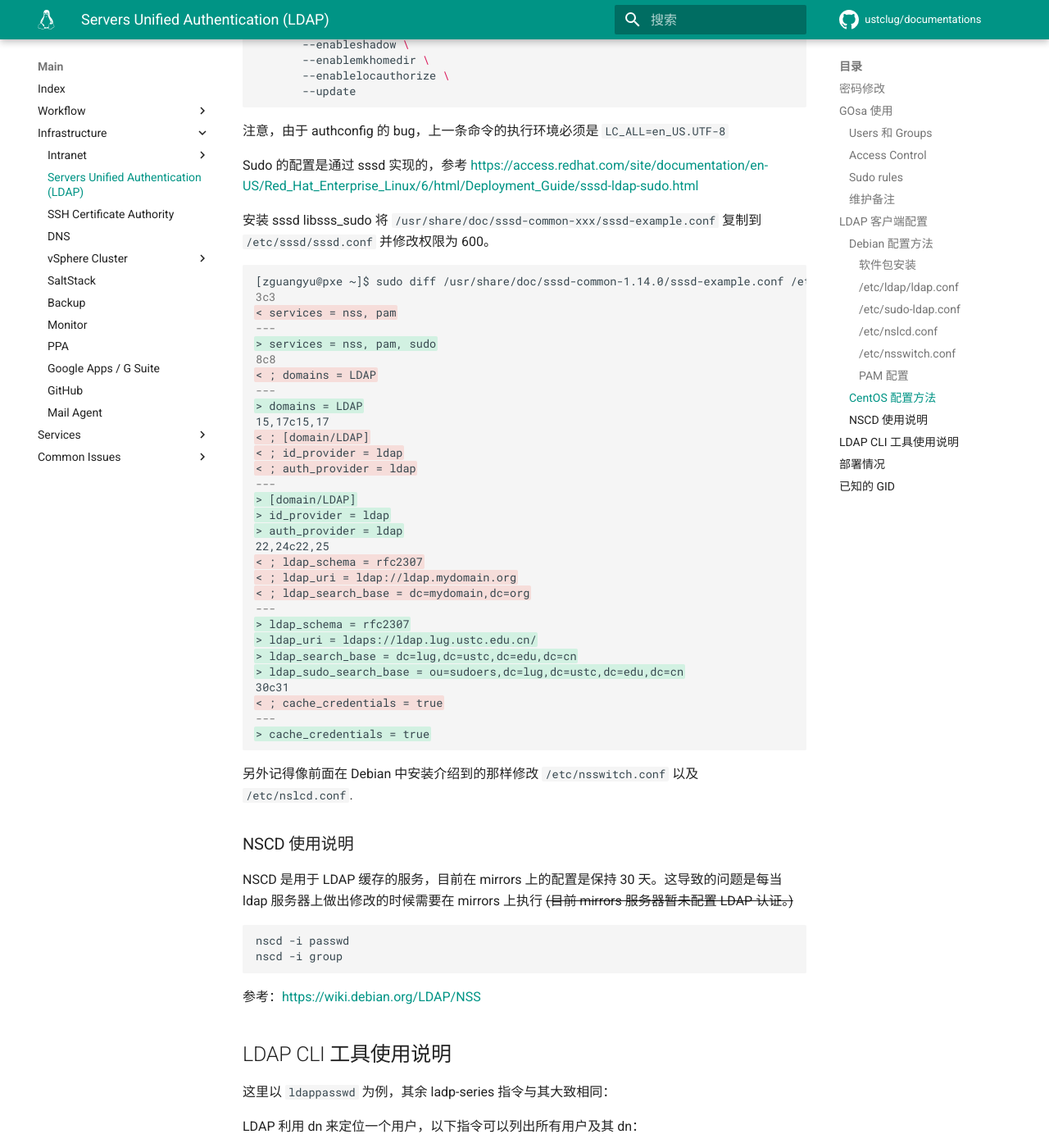
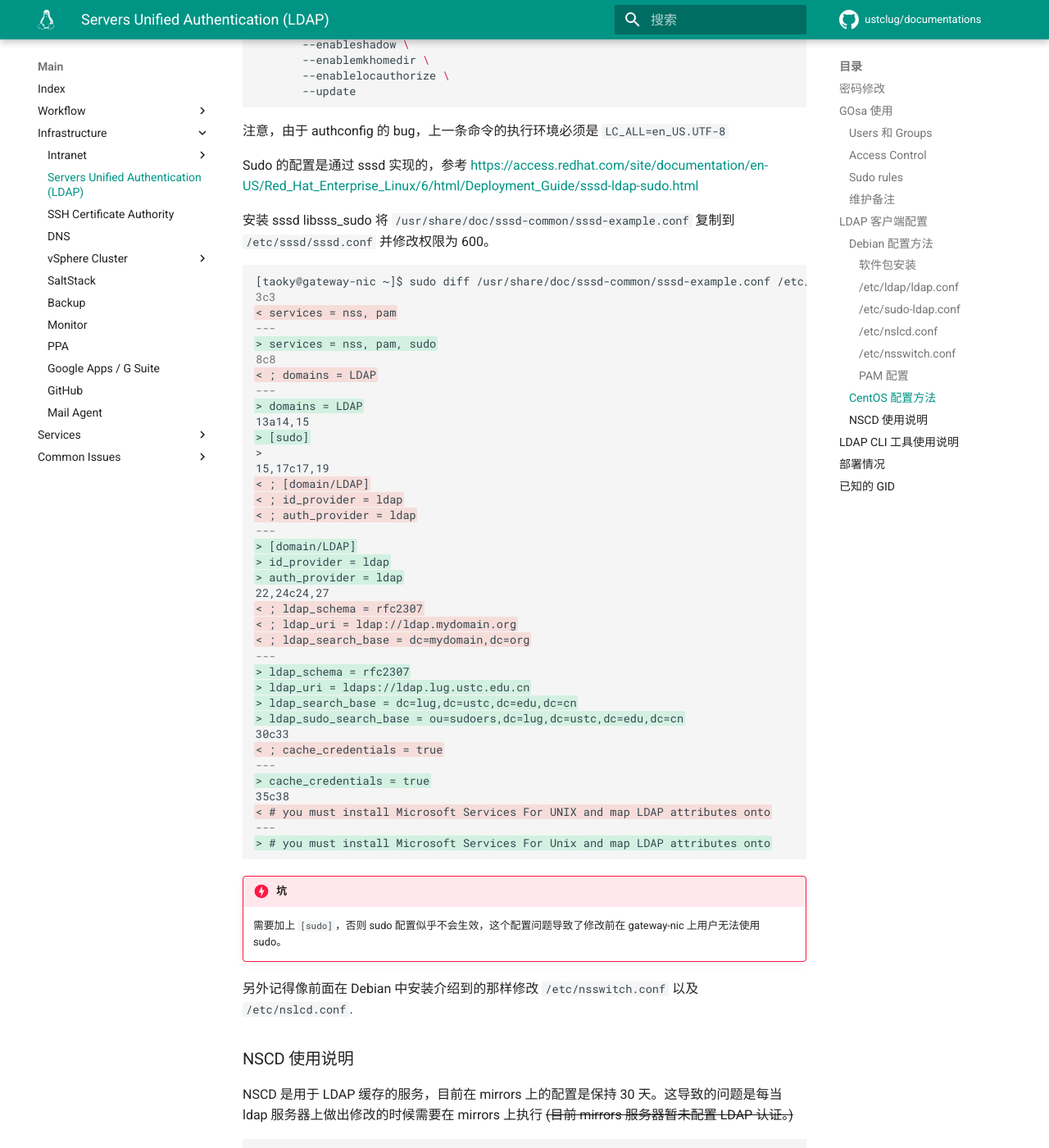
Before and after one commit to ustclug/documentations, an MkDocs documentation site: the page built from docs/infrastructure/ldap.md, in a window 1280 px wide and 1400 px high, scrolled down 3940 px. Shown: the whole window at 82% size. Built offline with MkDocs 1.6.1 and Material for MkDocs 9.7.7, drawn with Linux system fonts in a browser that asks for light colours; comment, search, counter and statistics services are not loaded.

Commit message:
ldap: add updated config in CentOS

````diff
--- a/docs/infrastructure/ldap.md
+++ b/docs/infrastructure/ldap.md
@@ -164,10 +164,10 @@ authconfig --enablecache \
 Sudo 的配置是通过 sssd 实现的，参考 <https://access.redhat.com/site/documentation/en-US/Red_Hat_Enterprise_Linux/6/html/Deployment_Guide/sssd-ldap-sudo.html>
 
 安装 sssd libsss\_sudo
-将 `/usr/share/doc/sssd-common-xxx/sssd-example.conf` 复制到 `/etc/sssd/sssd.conf` 并修改权限为 600。
+将 `/usr/share/doc/sssd-common/sssd-example.conf` 复制到 `/etc/sssd/sssd.conf` 并修改权限为 600。
 
 ```diff
-[zguangyu@pxe ~]$ sudo diff /usr/share/doc/sssd-common-1.14.0/sssd-example.conf /etc/sssd/sssd.conf
+[taoky@gateway-nic ~]$ sudo diff /usr/share/doc/sssd-common/sssd-example.conf /etc/sssd/sssd.conf
 3c3
 < services = nss, pam
 ---
@@ -176,7 +176,10 @@ Sudo 的配置是通过 sssd 实现的，参考 <https://access.redhat.com/site/
 < ; domains = LDAP
 ---
 > domains = LDAP
-15,17c15,17
+13a14,15
+> [sudo]
+>
+15,17c17,19
 < ; [domain/LDAP]
 < ; id_provider = ldap
 < ; auth_provider = ldap
@@ -184,20 +187,28 @@ Sudo 的配置是通过 sssd 实现的，参考 <https://access.redhat.com/site/
 > [domain/LDAP]
 > id_provider = ldap
 > auth_provider = ldap
-22,24c22,25
+22,24c24,27
 < ; ldap_schema = rfc2307
 < ; ldap_uri = ldap://ldap.mydomain.org
 < ; ldap_search_base = dc=mydomain,dc=org
 ---
 > ldap_schema = rfc2307
-> ldap_uri = ldaps://ldap.lug.ustc.edu.cn/
+> ldap_uri = ldaps://ldap.lug.ustc.edu.cn
 > ldap_search_base = dc=lug,dc=ustc,dc=edu,dc=cn
 > ldap_sudo_search_base = ou=sudoers,dc=lug,dc=ustc,dc=edu,dc=cn
-30c31
+30c33
 < ; cache_credentials = true
 ---
 > cache_credentials = true
+35c38
+< # you must install Microsoft Services For UNIX and map LDAP attributes onto
+---
+> # you must install Microsoft Services For Unix and map LDAP attributes onto
 ```
+
+!!! danger "坑"
+
+    需要加上 `[sudo]`，否则 sudo 配置似乎不会生效，这个配置问题导致了修改前在 gateway-nic 上用户无法使用 sudo。
 
 另外记得像前面在 Debian 中安装介绍到的那样修改 `/etc/nsswitch.conf` 以及 `/etc/nslcd.conf`.
 
````
